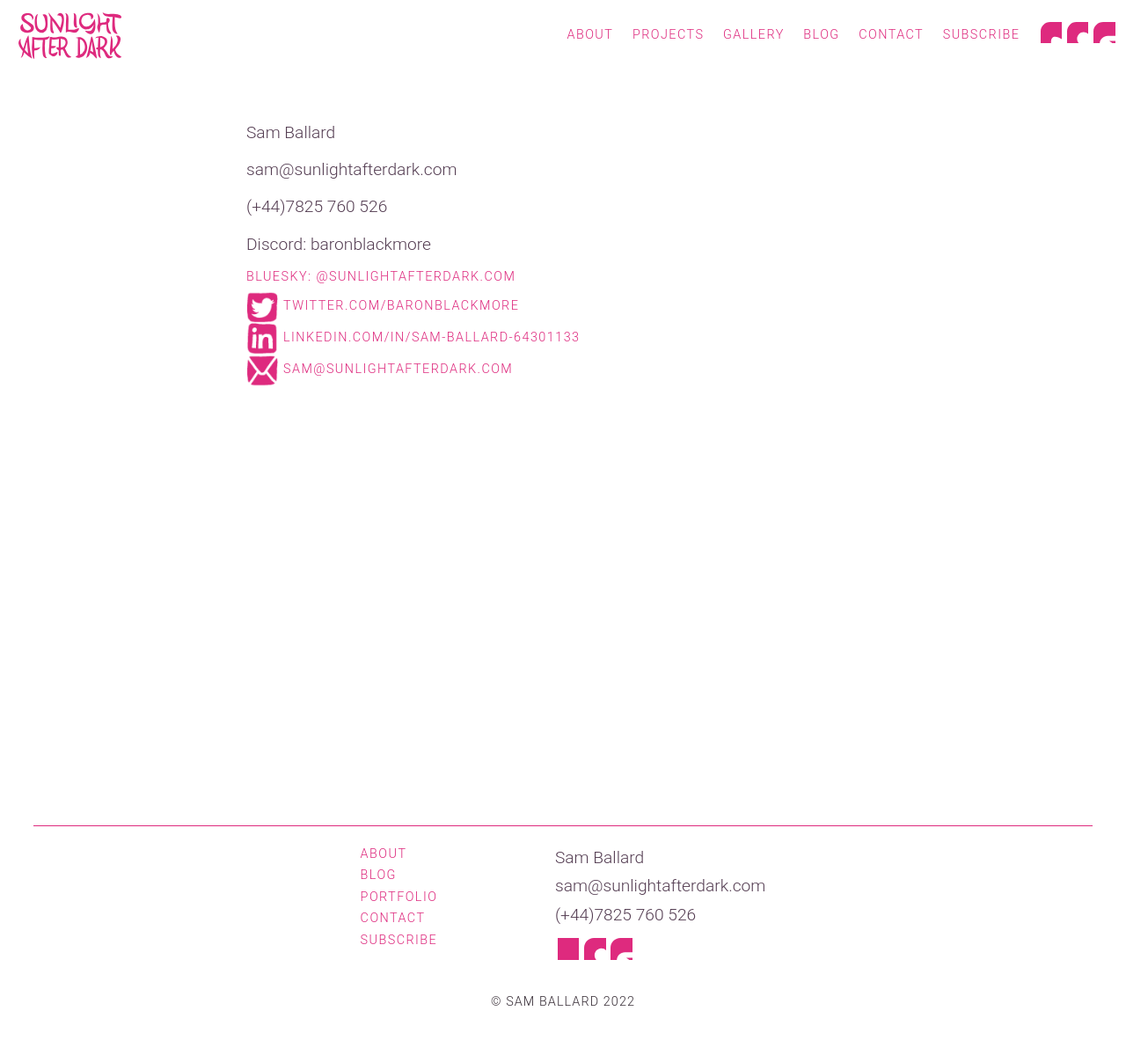
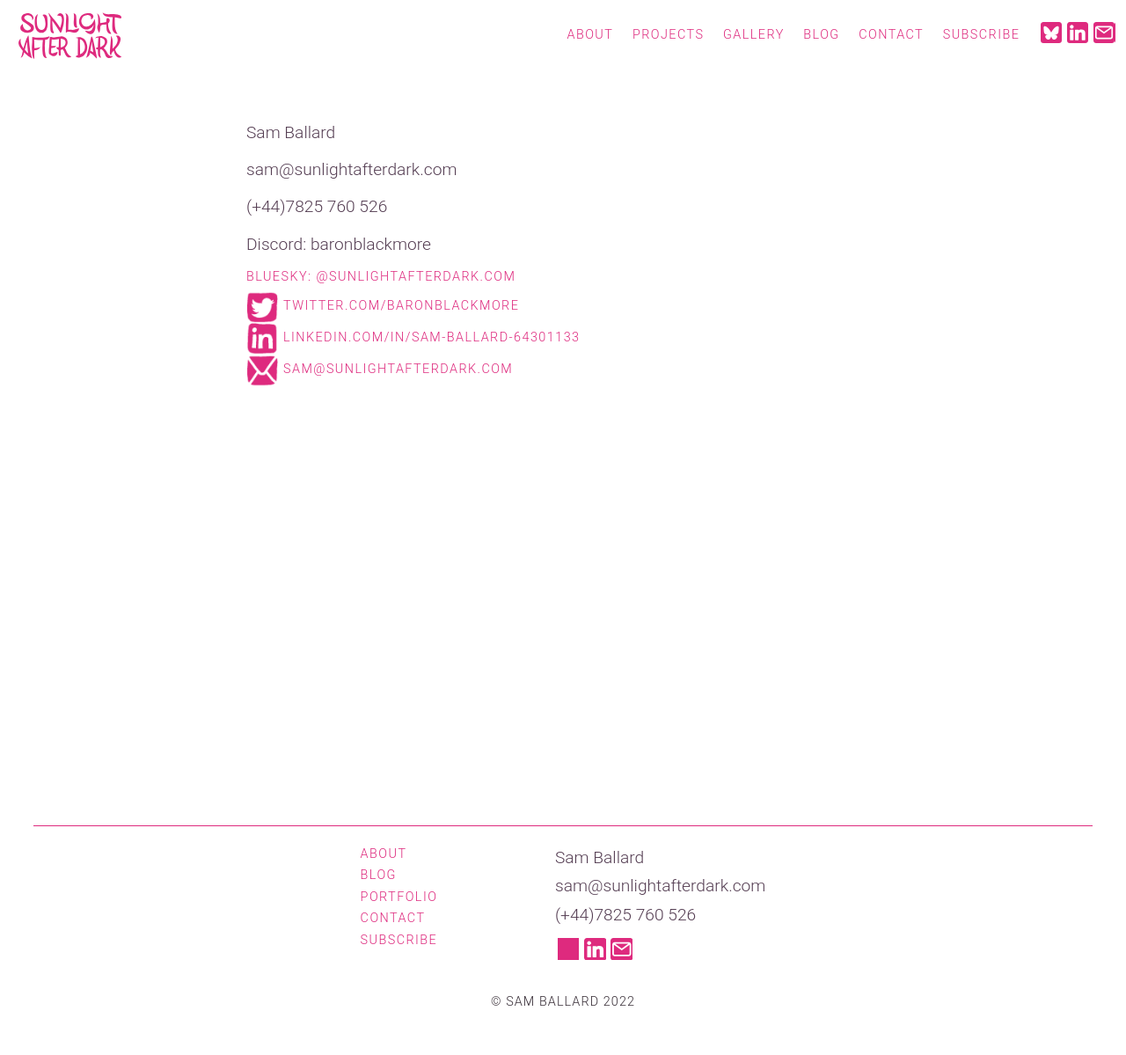
Before and after one commit to BaronBlackmore/SunlightAfterDark, a Jekyll site: the page built from contact.html, in a window 1280 px wide. Shown: the whole page at 88% size. Built offline with Jekyll 4.4.1, drawn with Linux system fonts in a browser that asks for light colours.

Commit message:
Update main.css

```diff
--- a/css/main.css
+++ b/css/main.css
@@ -818,6 +818,7 @@ li .content-preview{
 	width: 1.7em;
     height: 1.7em;
     margin: 0 0.1em;
+    mask-size: contain;
 }
 
 .icon-svg:hover{
```
